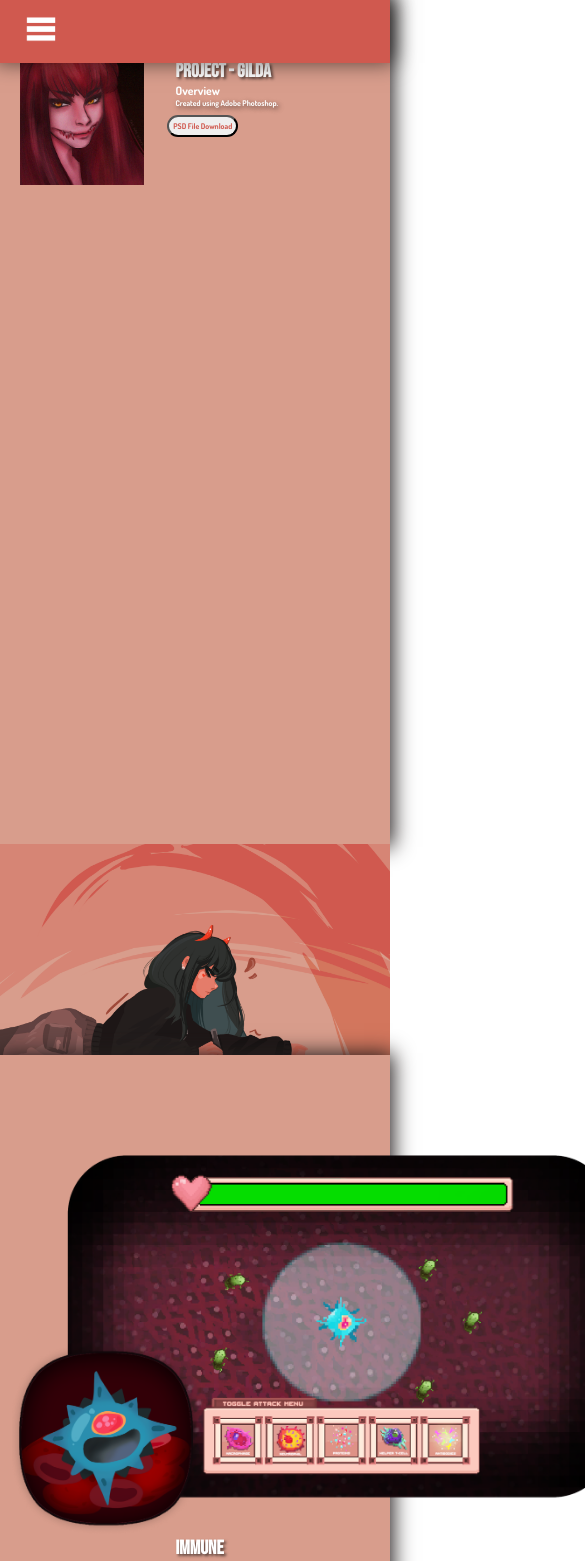
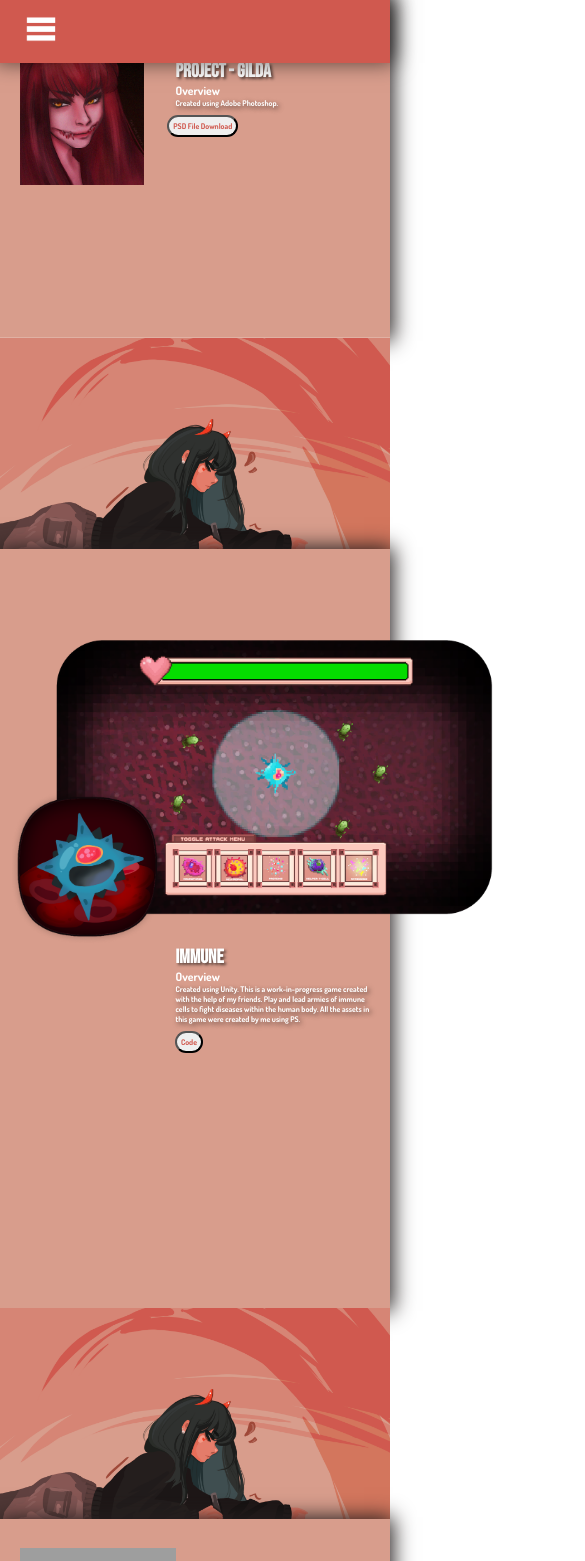
Before and after one commit to saboiii/Artdemon-MyTestPortfolio, a Next.js app: page /projects in a window 390 px wide. Shown: the top 1561 px of the page, 585 px wide, since content can reach past the window. Built offline with nearby package versions, Linux system fonts and the light colour scheme; grey boxes are pictures that could not be loaded.

Commit message:
Trying to make it more responsive

```diff
--- a/components/Projects.jsx
+++ b/components/Projects.jsx
@@ -18,7 +18,7 @@ const Projects = () => {
             <div className="projectbreak"></div>
 
             <img src="images/game1.png" class="gameImage" />
-            <div className="projectspan">
+            <div className="projectspan1">
                 <h1 className="projectspantext2">IMMUNE</h1>
                 <h2 className="projectspantext1">Overview</h2>
                 <p className="projectspantext3">
--- a/styles/globals.css
+++ b/styles/globals.css
@@ -256,11 +256,21 @@ a {
     box-shadow: 0px 0px 20px 2.5px #241e1d;
 }
 
+.projectspan1 {
+    background: linear-gradient(to right,#d89d8c 0%, #d89d8c 100%);
+    background-position: center;
+    background-size: cover;
+    height: 90vh;
+    width: 100%;
+    z-index: 60;
+    box-shadow: 0px 0px 20px 2.5px #241e1d;
+}
+
 .projectspan2 {
     background: linear-gradient(to right,#d89d8c 0%, #d89d8c 100%);
     background-position: center;
     background-size: cover;
-    height: 80vh;
+    height: 50vw;
     width: 100%;
     z-index: 60;
     box-shadow: 0px 0px 20px 2.5px #241e1d;
@@ -401,6 +411,24 @@ a {
         box-shadow: 5px 5px 20px 2.5px #241e1d;
     }
 
+    .projectspan {
+        background: linear-gradient(to right,#d89d8c 0%, #d89d8c 100%);
+        background-position: center;
+        background-size: cover;
+        height: 40vh;
+        width: 100%;
+        z-index: 60;
+        box-shadow: 0px 0px 20px 2.5px #241e1d;
+    }
+
+    .gameImage {
+        height: 40vh;
+        display: flex;
+        z-index: 200;
+        margin-top: 15%;
+        margin-left: 3%;
+        float: left;
+    }
 }
 
 @media only screen and (max-height: 600px) {
```
